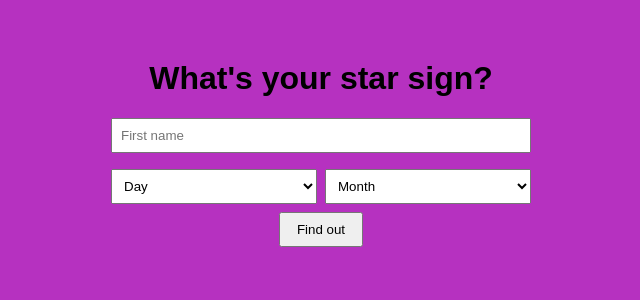
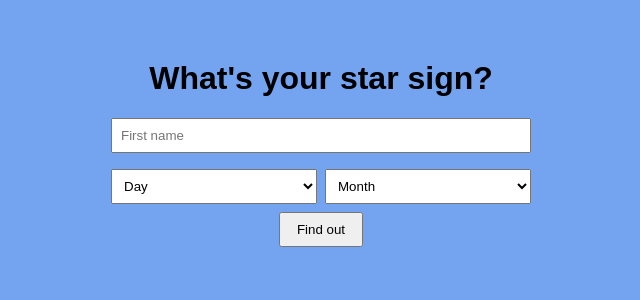
Before and after one commit to gonzoholmes/demo-webapp, a Flask app: page / in a window 1280 px wide. Shown: the top 300 px of the page, without its empty margins (319-959 px from the left). Run offline with Flask 3, Linux system fonts and the light colour scheme.

Commit message:
change colour and acl

```diff
--- a/app/templates/index.html
+++ b/app/templates/index.html
@@ -4,7 +4,7 @@
   <meta charset="utf-8">
   <title>Star Sign Finder</title>
   <style>
-    body { font-family: sans-serif; max-width: 420px; margin: 60px auto; text-align: center; background: #b631c0; }
+    body { font-family: sans-serif; max-width: 420px; margin: 60px auto; text-align: center; background: #74a3f0; }
     input, select { display: block; width: 100%; margin: 8px 0; padding: 8px; box-sizing: border-box; }
     .birthday { display: flex; gap: 8px; }
     .birthday select { flex: 1; }
```
Also changed, not shown: 1 other file.
